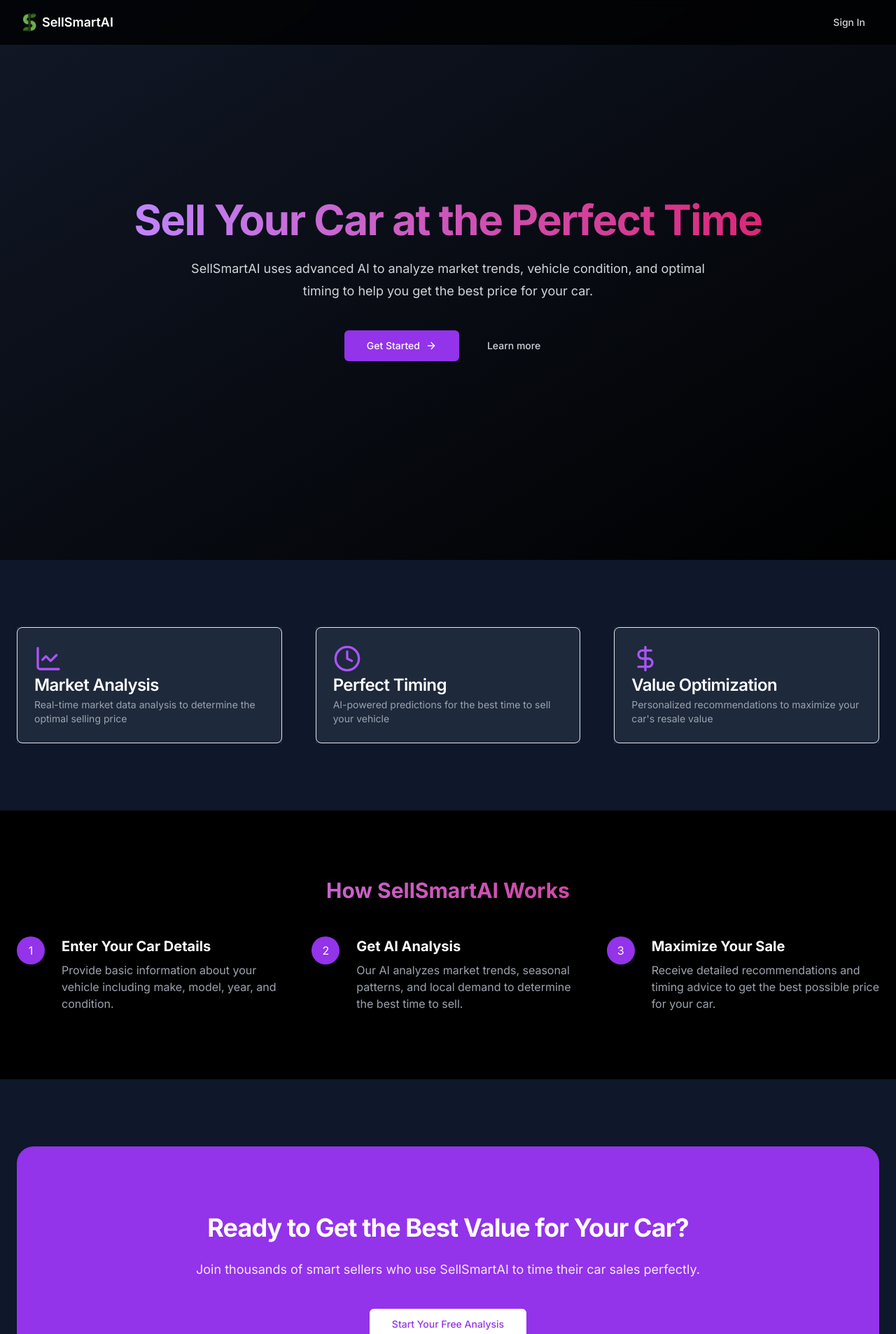
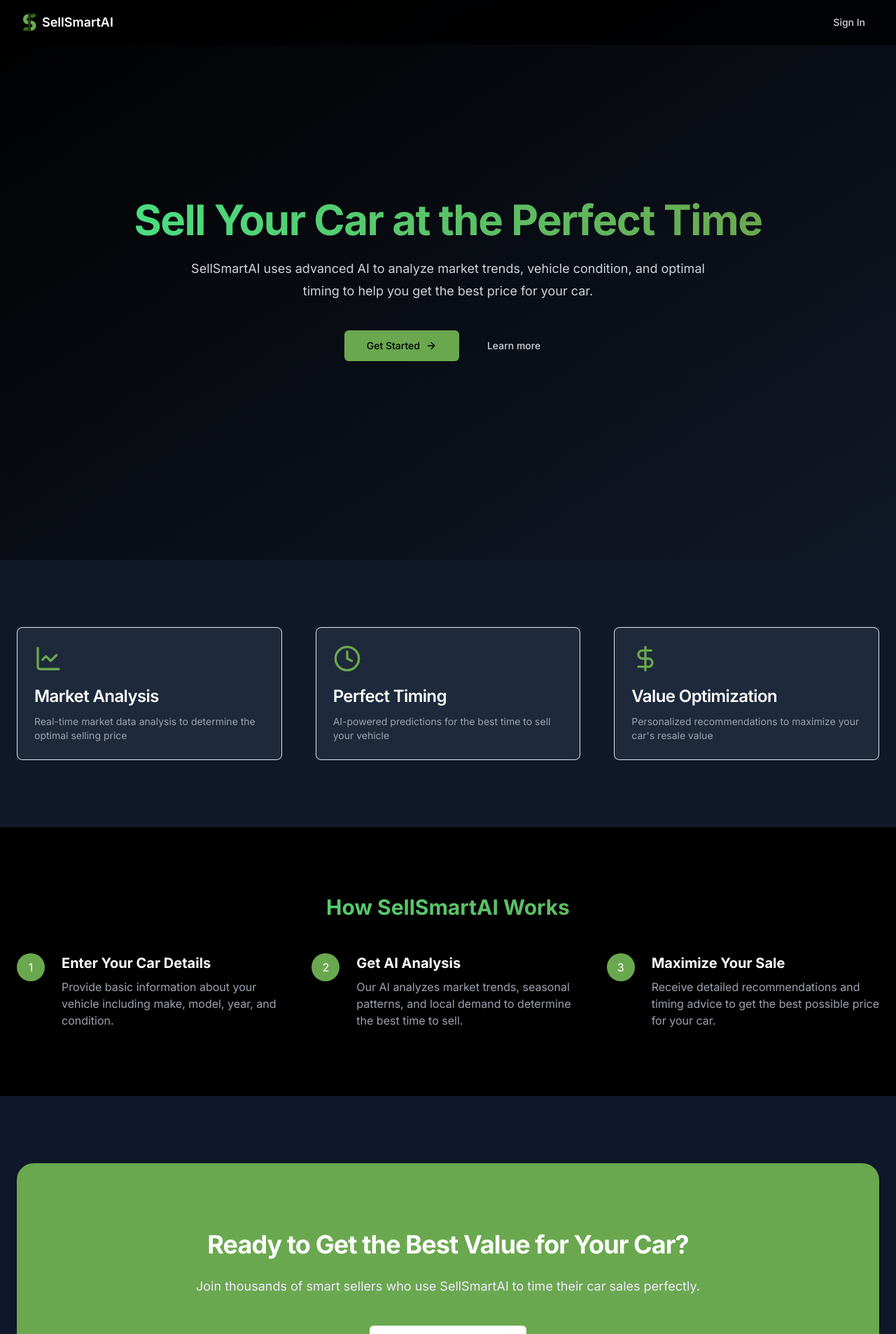
Before and after one commit to Redennison/sellsmart.ai, a Next.js app in the folder frontend/: page / in a window 1280 px wide. Shown: the top 1906 px of the page at 70% size. Built offline with nearby package versions, Linux system fonts and the light colour scheme; no server answers.

Commit message:
change colours

```diff
--- a/frontend/src/components/landing-page/callToAction.jsx
+++ b/frontend/src/components/landing-page/callToAction.jsx
@@ -11,7 +11,7 @@
         className="py-24 bg-slate-900 flex items-center justify-center"
       >
         <div className="container px-4 md:px-6">
-          <div className="relative overflow-hidden rounded-3xl bg-purple-600 transition-shadow hover:shadow-2xl hover:shadow-purple-800">
+          <div className="relative overflow-hidden rounded-3xl bg-[#6AA84F] transition-shadow hover:shadow-2xl hover:shadow-green-700">
             <div className="px-4 py-16 sm:px-6 md:py-24 lg:px-8">
               <div className="relative mx-auto max-w-3xl text-center">
                 <h2 className="text-3xl font-bold tracking-tight text-white sm:text-4xl">
@@ -23,7 +23,7 @@
                 </p>
                 <div className="mt-10">
                   <Link href="/sign-up">
-                    <Button size="lg" className="bg-white text-purple-600 hover:bg-gray-300">
+                    <Button size="lg" className="bg-white text-[#6AA84F] hover:bg-gray-300">
                       Start Your Free Analysis
                     </Button>
                   </Link>
--- a/frontend/src/components/landing-page/features.jsx
+++ b/frontend/src/components/landing-page/features.jsx
@@ -9,17 +9,17 @@
 const Features = forwardRef((props, ref) => {
   const cards = [
     {
-      icon: <LineChart className="h-10 w-10 text-purple-500" />,
+      icon: <LineChart className="h-10 w-10 text-[#6AA84F]" />,
       title: "Market Analysis",
       description: "Real-time market data analysis to determine the optimal selling price",
     },
     {
-      icon: <Clock className="h-10 w-10 text-purple-500" />,
+      icon: <Clock className="h-10 w-10 text-[#6AA84F]" />,
       title: "Perfect Timing",
       description: "AI-powered predictions for the best time to sell your vehicle",
     },
     {
-      icon: <DollarSign className="h-10 w-10 text-purple-500" />,
+      icon: <DollarSign className="h-10 w-10 text-[#6AA84F]" />,
       title: "Value Optimization",
       description: "Personalized recommendations to maximize your car's resale value",
     },
@@ -34,7 +34,7 @@
   }, []);
 
   return (
-    <section ref={ref} className="py-24 bg-slate-900 flex items-center justify-center">
+    <section ref={ref} className="py-24 bg-gray-900 flex items-center justify-center">
       <div className="container px-4 md:px-6">
         <div className="grid gap-12 lg:grid-cols-3">
           {cards.map((card, index) => (
@@ -46,8 +46,8 @@
               <Card>
                 <CardHeader>
                   {card.icon}
-                  <CardTitle className="text-white mt-4">{card.title}</CardTitle>
-                  <CardDescription className="text-gray-400">
+                  <CardTitle className="text-white pt-4">{card.title}</CardTitle>
+                  <CardDescription className="text-gray-400 pt-2">
                     {card.description}
                   </CardDescription>
                 </CardHeader>
--- a/frontend/src/components/landing-page/hero.tsx
+++ b/frontend/src/components/landing-page/hero.tsx
@@ -19,9 +19,9 @@
 
     return (
         <section className="h-[100vh] relative overflow-hidden px-4 sm:px-6 lg:px-8 flex items-center justify-center">
-            <div className="absolute inset-0 bg-gradient-to-br from-gray-900 to-black" />
+            <div className="absolute inset-0 bg-gradient-to-tl  from-gray-900 to-black" />
             <div className="relative mx-auto max-w-7xl text-center">
-                <h1 className="text-4xl font-bold tracking-tight sm:text-6xl bg-clip-text text-transparent bg-gradient-to-r from-purple-400 to-pink-600 animate-fadeInText opacity-1">
+                <h1 className="text-4xl font-bold tracking-tight sm:text-6xl bg-clip-text text-transparent bg-gradient-to-r from-green-400 to-[#6AA84F] animate-fadeInText opacity-1">
                     Sell Your Car at the Perfect Time
                 </h1>
                 <p className="mt-6 text-lg leading-8 text-gray-300 max-w-3xl mx-auto">
@@ -31,7 +31,7 @@
                     <Button
                         onClick={() => scrollToTarget(getStartedRef)}
                         size="lg"
-                        className="bg-purple-600 hover:bg-purple-700 group relative overflow-hidden"
+                        className="bg-[#6AA84F] hover:bg-green-700 group relative overflow-hidden text-black"
                     >
                         Get Started
                     <ArrowRight
--- a/frontend/src/components/landing-page/howItWorks.tsx
+++ b/frontend/src/components/landing-page/howItWorks.tsx
@@ -20,13 +20,13 @@
     return (
         <section className="py-24 bg-black flex items-center justify-center">
             <div className="container px-4 md:px-6">
-                <h2 className="text-3xl font-bold text-center mb-12 bg-clip-text text-transparent bg-gradient-to-r from-purple-400 to-pink-600">
+                <h2 className="text-3xl font-bold text-center mb-12 bg-clip-text text-transparent bg-gradient-to-r from-green-400 to-[#6AA84F]">
                     How SellSmartAI Works
                 </h2>
                 <div className="grid gap-8 md:grid-cols-2 lg:grid-cols-3">
                     {cards.map((card, index) => (
                         <div key={index} className="relative pl-16">
-                            <div className="absolute left-0 top-0 flex h-10 w-10 items-center justify-center rounded-full bg-purple-600 text-white">
+                            <div className="absolute left-0 top-0 flex h-10 w-10 items-center justify-center rounded-full bg-[#6AA84F] text-white">
                                 {card.number}
                             </div>
                             <h3 className="text-xl font-bold text-white mb-2">{card.title}</h3>
```
